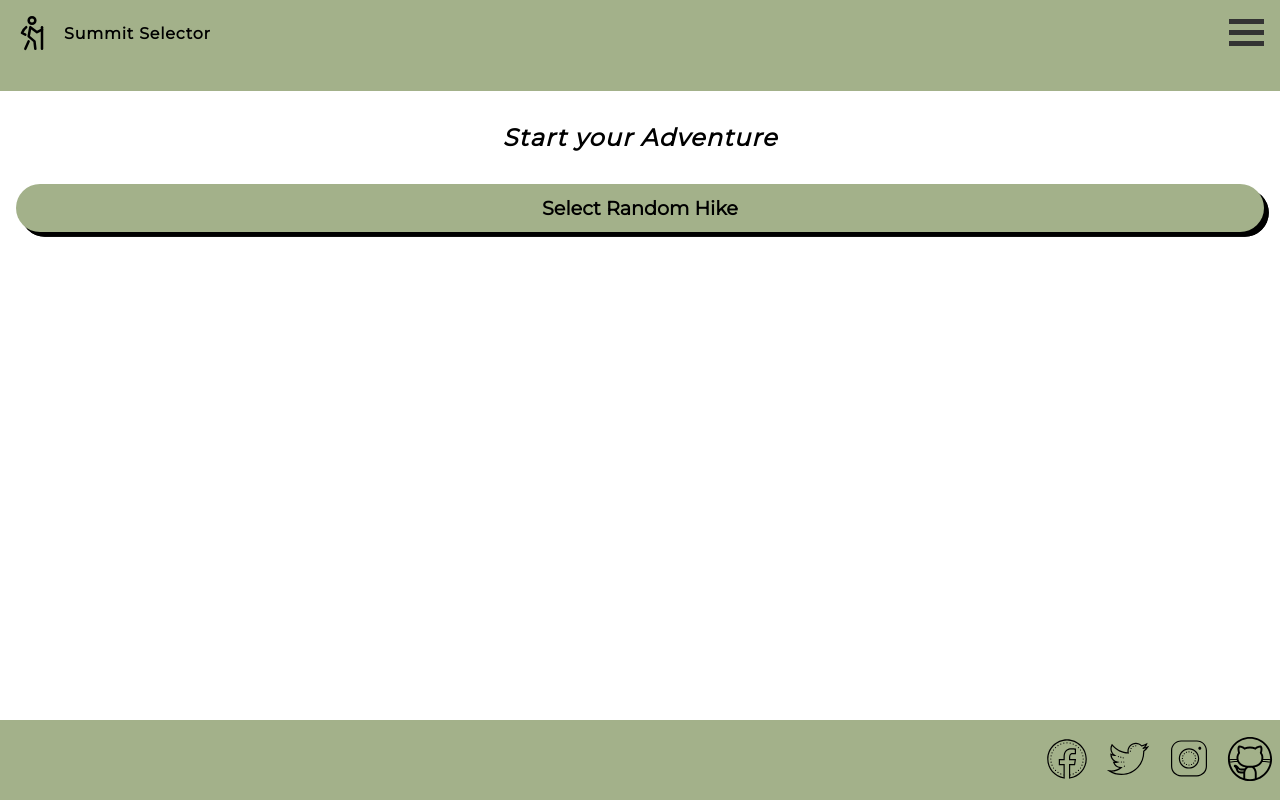
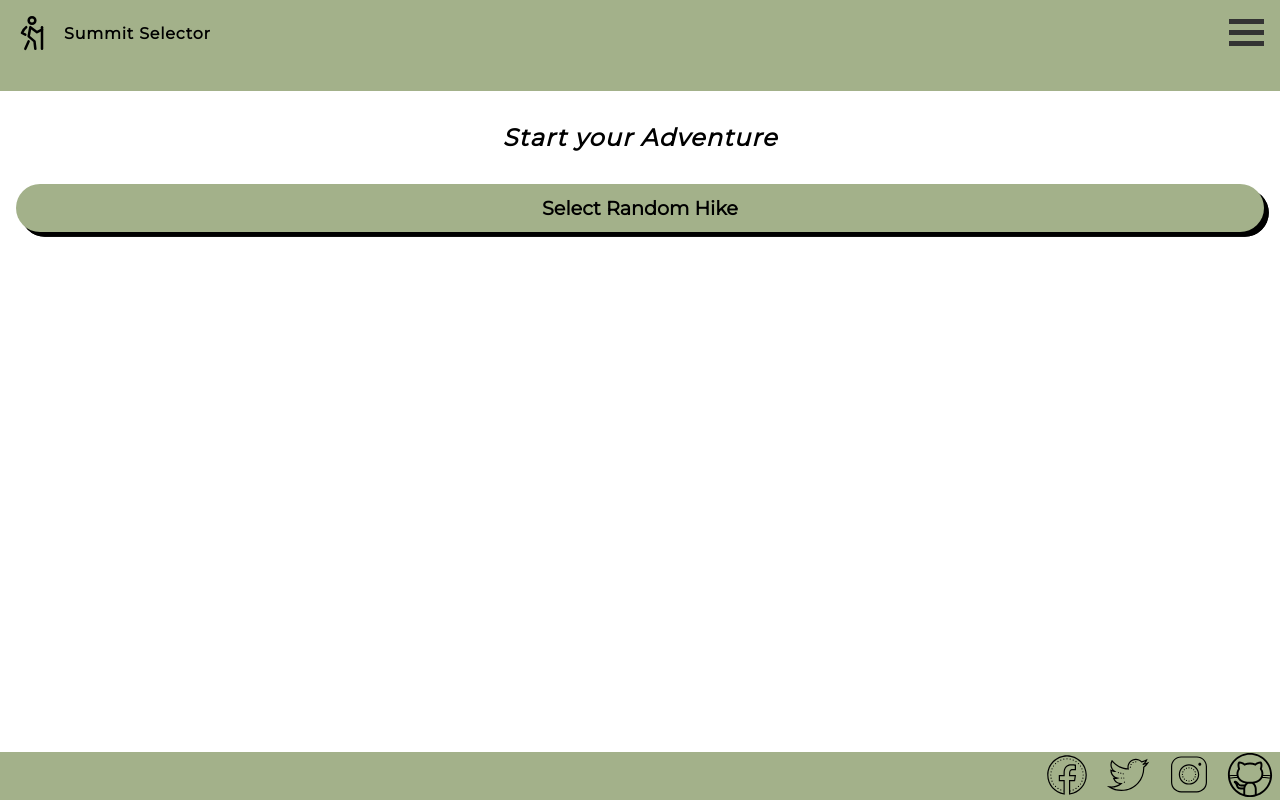
Before and after one commit to Dntlevett/david-levett-capstone, a React (Create React App) app: page /main in a window 1280 px wide. Built offline with nearby package versions, Linux system fonts and the light colour scheme; no server answers.

Commit message:
update footer height to clear white space bug when hosted. Update font colour on grouse grind page to fix bug on host version.

```diff
--- a/src/Components/Footer/Footer.jsx
+++ b/src/Components/Footer/Footer.jsx
@@ -14,21 +14,27 @@ function Footer() {
         <div className="footerHeader__textBox">
           <div className="footerHeader__iconContainer">
             <div>
+              <Link to="https://facebook.com">
                 <img
                   className="footerHeader__icon"
                   src={fbook}
                   alt="facebook icon"
                 />
+              </Link>
+              <Link to="https://twitter.com">
                 <img
                   className="footerHeader__icon"
                   src={twitter}
                   alt="twitter icon"
                 />
+              </Link>
+              <Link to="https://help.instagram.com">
                 <img
                   className="footerHeader__icon"
                   src={insta}
                   alt="instagram icon"
                 />
+              </Link>
             </div>
           </div>
           <div className="footerHeader__iconBox2">
--- a/src/Components/Footer/footer.scss
+++ b/src/Components/Footer/footer.scss
@@ -12,8 +12,8 @@
     background-color: $primary-color;
     color: $primary-color-wht;
     text-align: center;
-    // height: 10%;
-    height: 5rem;
+    height: 6%;
+    // height: 7rem;
     display: flex;
     justify-content: space-between;
     @include tablet {
--- a/src/Components/GrouseGrind/grouseGrind.scss
+++ b/src/Components/GrouseGrind/grouseGrind.scss
@@ -15,7 +15,7 @@
   }
   &__introText {
     font-size: 0.8rem;
-    padding: 1rem 1rem 0 1rem;
+    padding: 0 1rem 0 1rem;
   }
   &__inputBox {
     display: flex;
@@ -37,6 +37,8 @@
     height: 3rem;
     width: 10rem;
     margin-top: 1rem;
+    color: $primary-color-blk;
+    border: 1px solid $primary-color-blk;
     cursor: pointer;
     &:hover {
       background-color: $secondary-color;
@@ -69,7 +71,7 @@
     font-size: 0.8rem;
   }
   &__hikeImage {
-    height: 9rem;
+    height: 10rem;
     border-radius: 6%;
   }
   &__description {
--- a/src/Components/Landing/landing.scss
+++ b/src/Components/Landing/landing.scss
@@ -26,7 +26,7 @@
     background-size: cover;
     background-position: 2% 80%;
     border-radius: 5rem 5rem 0 0;
-    height: 80vh;
+    height: 90vh;
   }
   &__leadInfo {
     font-size: 2rem;
```
Lines whose indentation alone changed are shown as unchanged.
